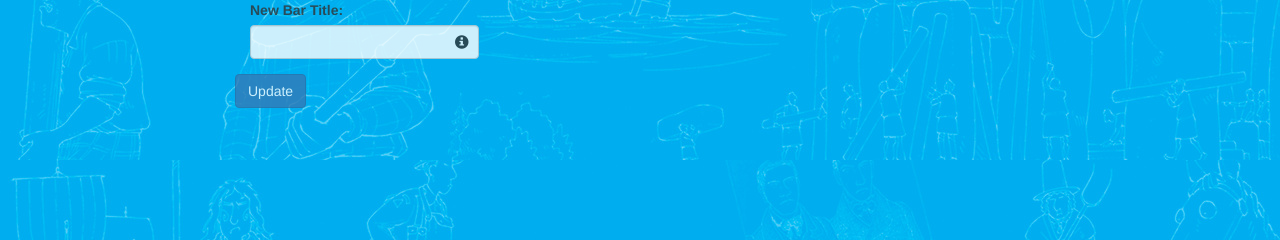
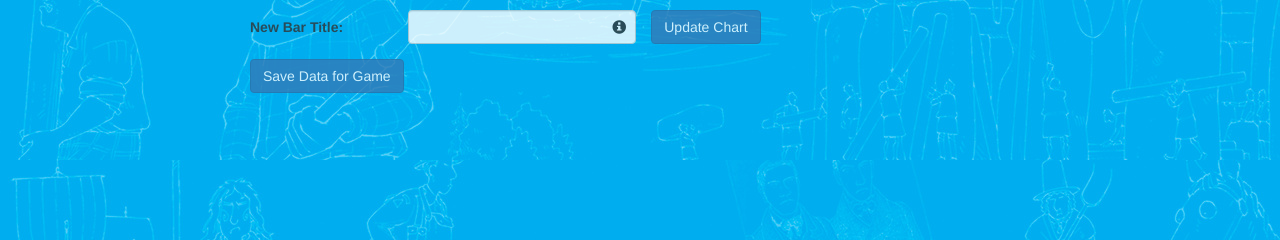
Before and after one commit to pallavikhandekar/LearningLabs, a Django app: page /miningResults in a window 1280 px wide. Shown: the part 560-800 px from the top of the page. Run offline with Django 3.2, Linux system fonts and the light colour scheme; data that the repository does not hold is empty; some libraries are stand-ins or nearby versions.

Commit message:
Save chart data to mongo

```diff
--- a/LearningLabs/LearningLabs/urls.py
+++ b/LearningLabs/LearningLabs/urls.py
@@ -58,7 +58,8 @@ urlpatterns = patterns('',
     url(r'addQuestion', views.addQuestion),
 
     url(r'^home/createTeams$',views.createTeams),
-    url(r'^home/miningResults$',views.showChart)
+    url(r'^home/miningResults$',views.showChart),
+    url(r'familyFeudData$',views.saveFamilyFeudData)
     #******* END URL for Template ***************
     #******* URL for Template ***************
 
--- a/LearningLabs/Templates/TextMining/MiningResults.html
+++ b/LearningLabs/Templates/TextMining/MiningResults.html
@@ -15,6 +15,15 @@
 		    }
 		    return false;
 		}
+
+		//comparator for frequecies
+		function DescFrequencyComparator(a,b){
+			if (a[1] < b[1]) return 1;
+			if (a[1] > b[1]) return -1;
+			return 0;
+		}
+
+
 	    google.load("visualization", "1", {packages:["corechart"]});
 
 		var dataChart = [['Words','Frequency']];
@@ -25,7 +34,8 @@
 		 var options = {
 		    title: 'Polling Results',
 		    selectionMode: 'multiple',
-		    hAxis: {title: 'Answer Choice', titleTextStyle: {color: 'red'}}
+		    hAxis: {title: 'Answer Choice', titleTextStyle: {color: 'red'}},
+		    vAxis: {viewWindowMode:'pretty'}
 		  };
 
 		//Holds the selected data
@@ -79,6 +89,38 @@
 			 drawChart(dataChart);
 		}
 
+
+		//POST AJAX on Save
+		 $(document).ready(function() {
+            $("#btnSave").click(function() {
+            	//Sort data descending order
+				dataChart.sort(DescFrequencyComparator);
+				familyFeudData = [];
+				for (i=1; i<6; i++){
+					var obj = {}
+					obj.answer = dataChart[i][0];
+					obj.frequency = dataChart[i][1];
+					familyFeudData.push(obj);
+				}
+				$.ajax({
+                        url : "/familyFeudData",
+                        type : "POST",
+                        dataType: "json",
+                        data : {
+                            'familyFeudData' : JSON.stringify(familyFeudData),
+                            csrfmiddlewaretoken: '{{ csrf_token }}'
+                            },
+                            success : function(json) {
+                                $('#result').append( 'Server Response: ' + json.server_response);
+                            },
+                            error : function(xhr,errmsg,err) {
+                                alert(xhr.status + ": " + xhr.responseText);
+                            }
+                    });
+                    return false;
+            });
+
+         });
     </script>
 <div id="page-wrapper">
 
@@ -86,18 +128,27 @@
  	<div class="row">
     <div id="chart_div" style="width: 70%; height: 500px"></div>
     </div>
-  	<div class="row">
-  		<div class="col-lg-3">
-	        <div class="form-group has-feedback has-feedback-left">
-		    <label class="control-label" >New Bar Title:</label>
-	    	 <input type="text" id="mergeTitle" placeholder="" class="form-control">
-	    	 <i title = "Enter new or merge title" class="glyphicon glyphicon-info-sign form-control-feedback"></i>
+  	<div class="row" style="padding-top: 10px">
+  		<div class="form-horizontal">
+  			<div class="col-lg-2">
+  			<label class="control-label" >New Bar Title:</label>
+  			</div>
+	        <div class="form-group has-feedback has-feedback-left col-lg-3">
+		     <input type="text" id="mergeTitle" placeholder="" class="form-control">
+		      <i title = "Enter new or merge title" class="glyphicon glyphicon-info-sign form-control-feedback"></i>
+			</div>
+			<div  class="col-lg-2">
+			<input class="btn btn-primary" type="button" value="Update Chart" onclick="mergeData();">
 			</div>
 		</div>
 	</div>
-	<div class="row">
-  		<input class="btn btn-primary" type="submit" value=Update onclick="mergeData();">
+	<form role="form">
+	<div class="row col-lg-2">
+  		<input id="btnSave" class="btn btn-primary" type="button" value="Save Data for Game">
   	</div>
+  		<input type="hidden" id="finalPolledData"></input>
+	</form>
+
   	</div>
 
   {% endblock %}
--- a/LearningLabs/learning_labs/models.py
+++ b/LearningLabs/learning_labs/models.py
@@ -39,6 +39,12 @@ class PollAnswers(models.Model):
     answer = models.TextField()
 
 
+class TopFiveAnswers(models.Model):
+    questionId = models.IntegerField()
+    quizId = models.IntegerField()
+    answer = models.TextField()
+    frequency = models.IntegerField();
+
 
 
 #*********************************************************************#
--- a/LearningLabs/learning_labs/views.py
+++ b/LearningLabs/learning_labs/views.py
@@ -1,6 +1,6 @@
 from django.shortcuts import render, redirect
 from django.http.response import HttpResponse
-from learning_labs.models import Register, Quiz, QuestionsTable, PollAnswers,Teams
+from learning_labs.models import Register, Quiz, QuestionsTable, PollAnswers,Teams, TopFiveAnswers
 from django.utils import simplejson
 from django.contrib.auth import authenticate, login
 from mongoengine.django.auth import User
@@ -13,6 +13,7 @@ from django.template import RequestContext
 from datetime import datetime
 
 
+import json
 import mining
 import os, manage, csv
 import geoTracker
@@ -257,6 +258,20 @@ def saveCSVToMongo(file):
         quizObj.correctAnswer = row[5];
         quizObj.answerOptions = row[6];
         quizObj.save();
+
+
+def saveFamilyFeudData(request):
+    print "saveFamilyFeudData";
+    data = json.loads(request.POST.getlist("familyFeudData")[0]);
+    for obj in data:
+        result = TopFiveAnswers();
+        result.quizId=1;
+        result.questionId=1;
+        result.answer = obj["answer"];
+        result.frequency = obj["frequency"];
+        result.save();
+
+    return HttpResponse("Data Saved Successfully");
 #****************End Import Quiz Data****************
 
 #****************Create Teams******************
```
